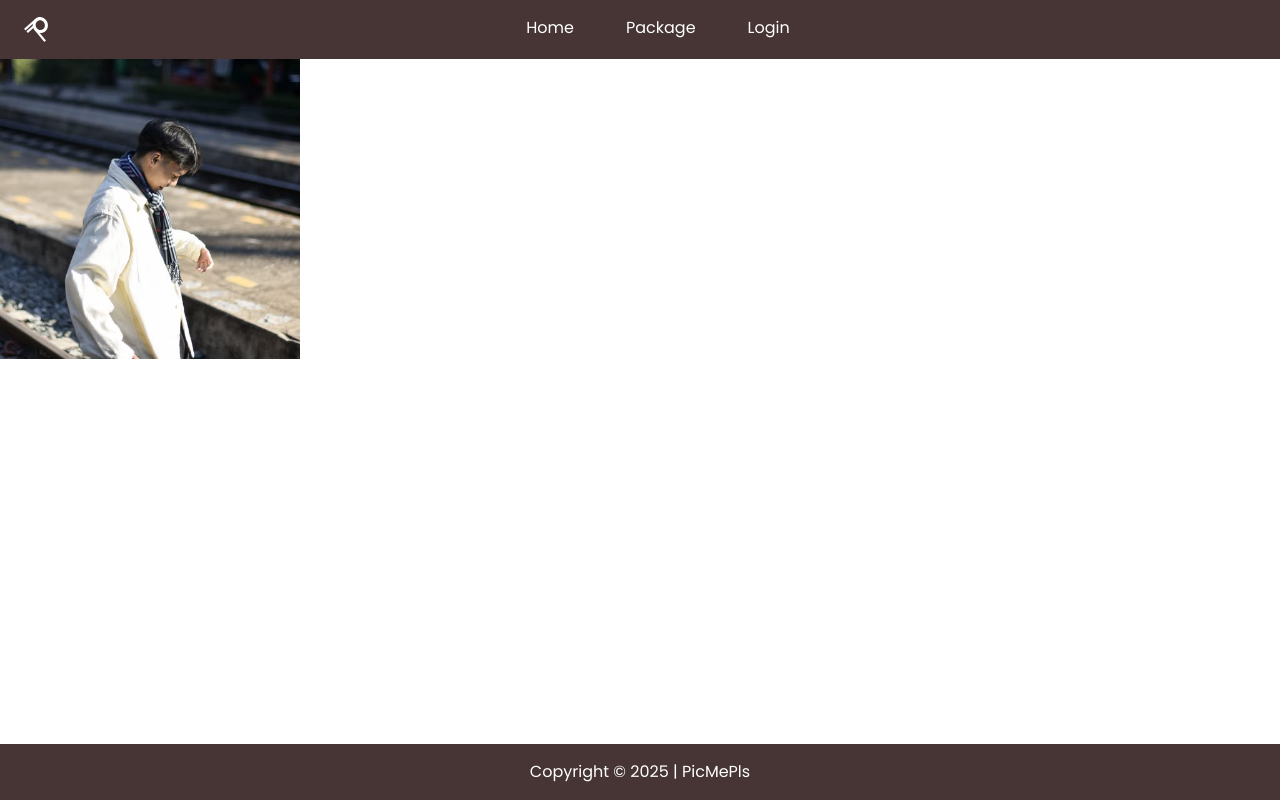
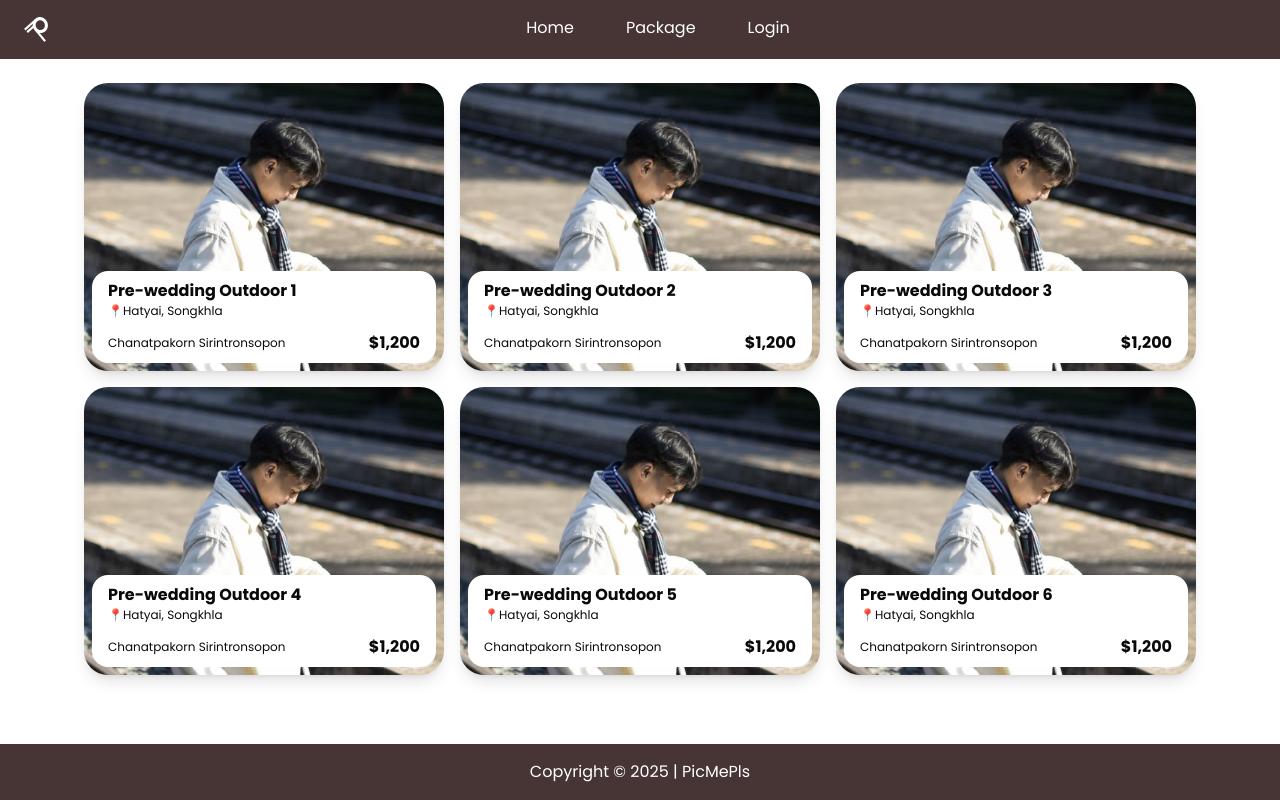
Before and after one commit to CP-RektMart/pic-me-pls-frontend, a Next.js app: page / in a window 1280 px wide. Built offline with nearby package versions, Linux system fonts and the light colour scheme; no server answers; some icons are missing; what openapi-fetch would draw is missing.

Commit message:
feat: package card

```diff
--- a/src/app/page.tsx
+++ b/src/app/page.tsx
@@ -2,7 +2,7 @@ import HomePageComponent from '@/components/home-page'
 
 export default async function Home() {
   return (
-    <div>
+    <div className='w-dvw'>
       <HomePageComponent />
     </div>
   )
--- a/src/components/home-page/index.tsx
+++ b/src/components/home-page/index.tsx
@@ -1,14 +1,19 @@
-import Image from 'next/image'
+import { PackageProps } from './package-card'
+import PackageGrid from './package-grid'
+
+// 10 of mock
+const mockPackages: PackageProps[] = Array.from({ length: 6 }, (_, index) => ({
+  title: `Pre-wedding Outdoor ${index + 1}`,
+  location: 'Hatyai, Songkhla',
+  photographer: 'Chanatpakorn Sirintronsopon',
+  price: '$1,200',
+  imageUrl: 'image.png',
+}))
 
 export default function HomePageComponent() {
   return (
-    <div>
-      <Image
-        src='image.png'
-        alt='Description of the image'
-        height={300}
-        width={300}
-      />
+    <div className='mx-8 my-6 flex justify-center px-4'>
+      <PackageGrid packagecards={mockPackages} />
     </div>
   )
 }
--- /dev/null
+++ b/src/components/home-page/package-card.tsx
@@ -0,0 +1,45 @@
+import Image from 'next/image'
+
+export interface PackageProps {
+  title: string
+  location: string
+  photographer: string
+  price: string
+  imageUrl: string
+  alt?: string
+  onClick?: () => void
+}
+
+export default function PackageCard({
+  title,
+  location,
+  photographer,
+  price,
+  imageUrl,
+  alt = 'package photo',
+}: PackageProps) {
+  return (
+    <div className='relative h-72 w-[360px] max-w-md overflow-hidden rounded-3xl bg-white shadow-lg'>
+      <Image
+        src={imageUrl || 'mockPhotoCard.svg'}
+        alt={alt}
+        width={360}
+        height={290}
+        className='absolute z-0 h-full w-full object-cover'
+        priority
+      />
+      <div className='z-1 absolute bottom-2 left-2 right-2 rounded-2xl bg-white px-4 py-2'>
+        <div>
+          <h1 className='text-gray text-base font-bold'>{title}</h1>
+          <div className='mb-3 flex items-center gap-2 text-xs'>
+            <span>📍{location}</span>
+          </div>
+          <div className='flex items-center justify-between'>
+            <p className='text-xs'>{photographer}</p>
+            <p className='text-base font-bold'>{price}</p>
+          </div>
+        </div>
+      </div>
+    </div>
+  )
+}
--- /dev/null
+++ b/src/components/home-page/package-grid.tsx
@@ -0,0 +1,18 @@
+import PackageCard from './package-card'
+import { PackageProps } from './package-card'
+
+interface PackageGridProps {
+  packagecards: PackageProps[]
+}
+
+export default function PackageGrid({ packagecards }: PackageGridProps) {
+  return (
+    <div className='flex justify-center'>
+      <div className='grid gap-4 sm:grid-cols-1 md:grid-cols-2 lg:grid-cols-3'>
+        {packagecards.map((pkg, index) => (
+          <PackageCard key={index} {...pkg} />
+        ))}
+      </div>
+    </div>
+  )
+}
```
